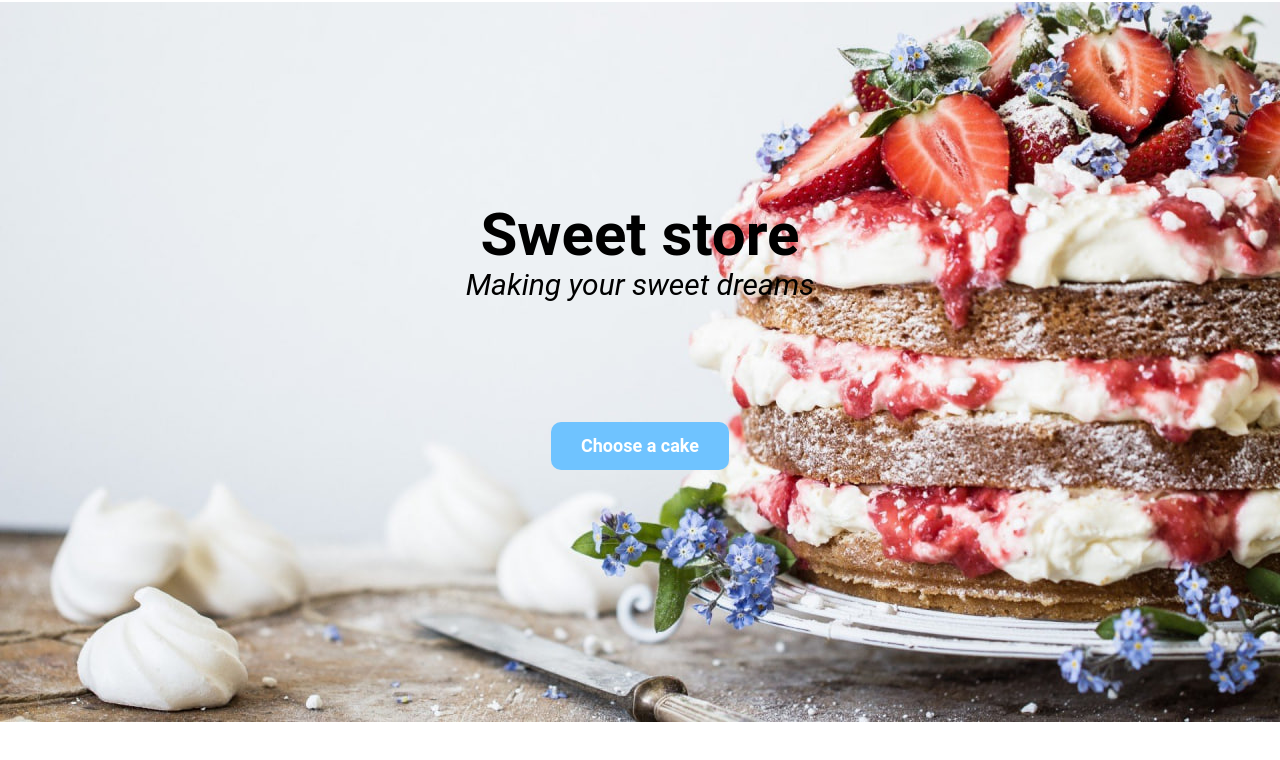
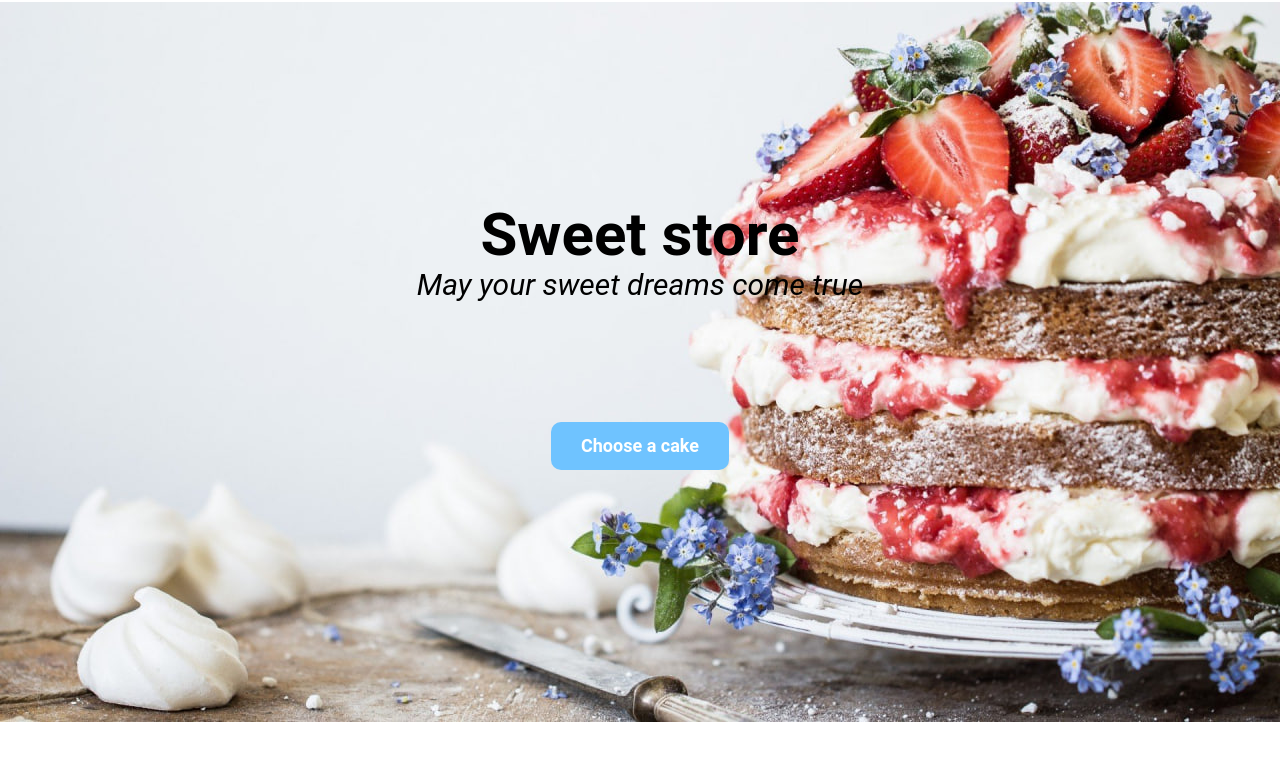
Before and after one commit to kaat-ee/google-analytics-test, a plain HTML site: page lending2/index.html in a window 1280 px wide. Shown: the part 58-818 px from the top of the page. Drawn offline with Linux system fonts and the light colour scheme; a web font is replaced by a local one.

Commit message:
update text

```diff
--- a/lending2/index.html
+++ b/lending2/index.html
@@ -48,7 +48,7 @@
             </div>
 
             <div class="main_quote">
-                Making your sweet dreams
+                May your sweet dreams come true
             </div>
         </div>
 
```
